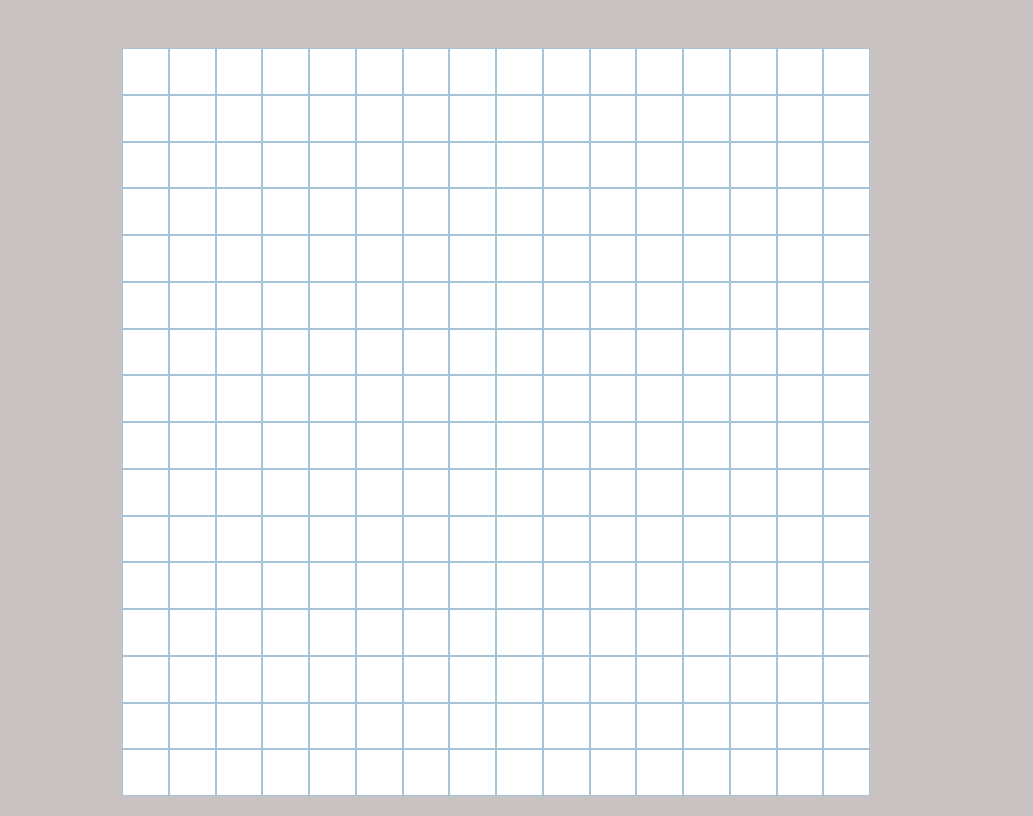
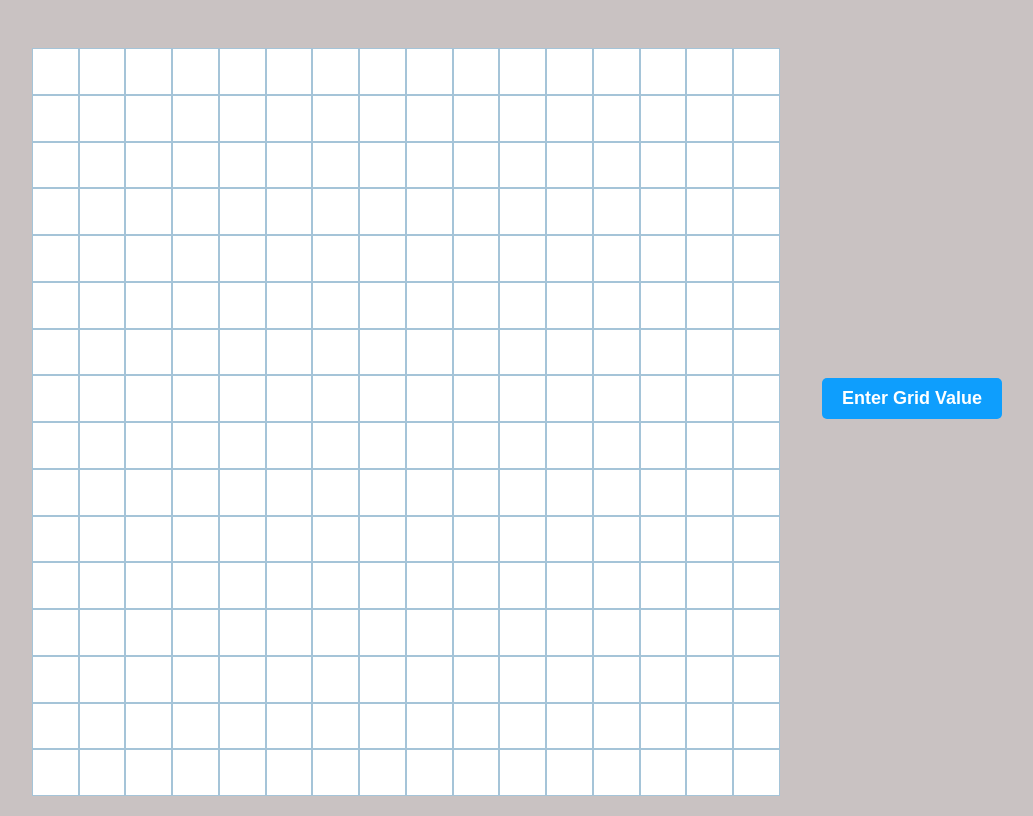
Before and after one commit to thezainfaruqi/sketch, a plain HTML site: page index.html in a window 1280 px wide. Shown: the whole page, without its empty margins (123-1156 px from the left). Drawn offline with Linux system fonts and the light colour scheme.

Commit message:
added a change grid size button

```diff
--- a/index.html
+++ b/index.html
@@ -9,5 +9,7 @@
 </head>
 <body>
     <div class="container" id="grid"></div>
+
+    <button id="button">Enter Grid Value</button>
 </body>
 </html>
--- a/script.js
+++ b/script.js
@@ -1,6 +1,27 @@
 const container = document.getElementById("grid");
-for (let i = 0; i < 16 * 16; i++) {
-    const square = document.createElement("div");
-    square.classList.add("square");
-    container.appendChild(square);
+
+function createGrid(size) {
+
+    container.innerHTML = "";
+
+    for (let i = 0; i < size * size; i++) {
+        const square = document.createElement("div");
+        square.classList.add("square");
+        container.appendChild(square);
+    }
+
 }
+
+const button = document.getElementById("button")
+button.addEventListener("click", function() {
+    let gridSize = parseInt(prompt("Please enter grid size (e.g., 2 for 2x2):"), 10);
+
+    if (gridSize < 0 | gridSize > 100) {
+        alert("Please enter a valid number between 1 and 100.")
+        return
+    }
+
+    createGrid(gridSize)
+})
+
+createGrid(16) // The normal
--- a/styles.css
+++ b/styles.css
@@ -25,3 +25,15 @@ body {
 .square:hover {
     background-color: red;
 }
+button {
+    background-color: #0e9efd;
+    color: white;
+    border: none;
+    padding: 10px 20px;
+    font-size: 18px;
+    font-weight: bold;
+    border-radius: 5px;
+    cursor: pointer;
+    margin-bottom: 20px;
+    transition: background-color 0.3s, transform 0.1s;
+}
```
